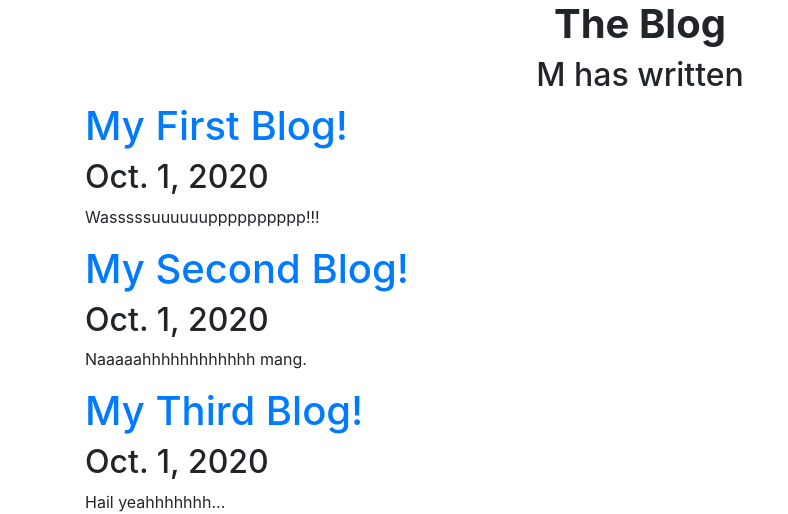
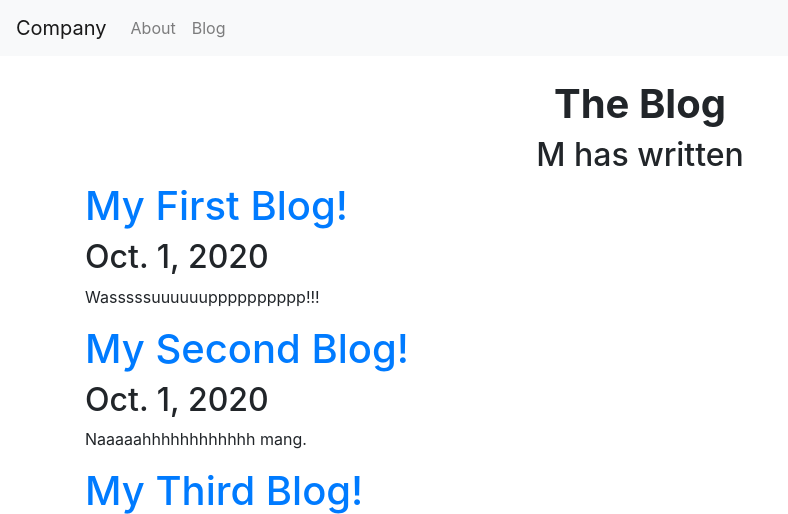
Before and after one commit to empty-works/company-manager, a Django app: page /blog/ in a window 1280 px wide. Shown: the top 514 px of the page, without its empty margins (0-788 px from the left). Run offline with Django 3.2, Linux system fonts and the light colour scheme; data comes from the database, SQL or seed files in the repository; some libraries are stand-ins or nearby versions.

Commit message:
The home page and the blog are now linked. The blog has a navbar.

```diff
--- a/CompanyManager/CompanyManager/urls.py
+++ b/CompanyManager/CompanyManager/urls.py
@@ -20,6 +20,8 @@ from MainApp import views
 from django.conf.urls.static import static
 from django.conf import settings
 
+app_name = 'home'
+
 urlpatterns = [
     path('', views.index, name = 'index'),
     path('help/', views.help, name = 'help'),
--- a/CompanyManager/MainApp/templates/main_app/index.html
+++ b/CompanyManager/MainApp/templates/main_app/index.html
@@ -17,8 +17,8 @@
   		</button>
 		  <div class="collapse navbar-collapse" id="navbarNavAltMarkup">
 		    <div class="navbar-nav">
-		      <a class="nav-link active" href="#">Employees<span class="sr-only">(current)</span></a>
 		      <a class="nav-link" href="{% url 'about' %}">About</a>
+		      <a class="nav-link" href="{% url 'blog:all_blogs' %}">Blog</a>
 		    </div>
 		  </div>
 		</nav><br>
--- a/CompanyManager/MainApp/urls.py
+++ b/CompanyManager/MainApp/urls.py
@@ -1,5 +1,7 @@
 from django.urls import path
 from . import views
+
+app_name = 'main'
 
 urlpatterns = [
     path('help/', views.help, name = 'help'),
--- a/CompanyManager/blog/templates/blog/all_blogs.html
+++ b/CompanyManager/blog/templates/blog/all_blogs.html
@@ -8,6 +8,19 @@
 	</head>
 
 	<body>
+		<nav class="navbar navbar-expand-lg navbar-light bg-light">
+			<a class="navbar-brand" href="{% url 'home:index' %}">Company</a>
+  		<button class="navbar-toggler" type="button" data-toggle="collapse" data-target="#navbarNavAltMarkup" aria-controls="navbarNavAltMarkup" aria-expanded="false" aria-label="Toggle navigation">
+    			<span class="navbar-toggler-icon"></span>
+  		</button>
+		  <div class="collapse navbar-collapse" id="navbarNavAltMarkup">
+		    <div class="navbar-nav">
+		      <a class="nav-link" href="{% url 'about' %}">About</a>
+		      <a class="nav-link" href="{% url 'blog:all_blogs' %}">Blog</a>
+		    </div>
+		  </div>
+		</nav><br>
+
 		<div class="container text-center">
 			<h1><b>The Blog</b></h1>
 			<h2>M has written </h2>
--- a/CompanyManager/blog/urls.py
+++ b/CompanyManager/blog/urls.py
@@ -1,7 +1,7 @@
 from django.urls import path
 from . import views
 
-app_name = 'blog' #Best practice to call any view more precisely. to call any view more precisely.
+app_name = 'blog' #Best practice to call any view more precisely.
 
 urlpatterns = [
     path('', views.all_blogs, name = 'all_blogs'),
```
Also changed, not shown: 7 other files.
